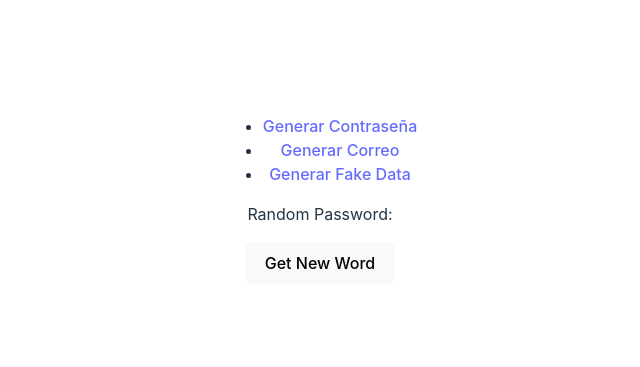
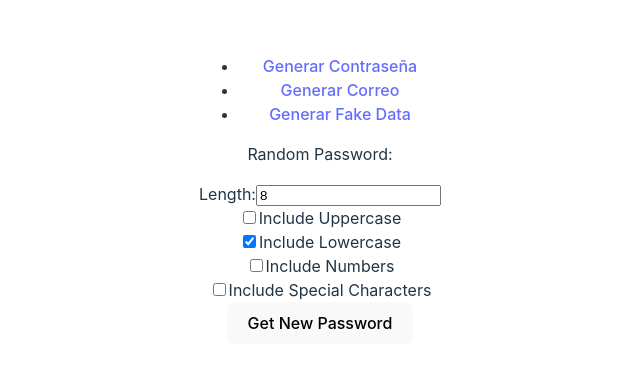
Before and after one commit to RaulCasado/password-generator, a React (Vite) app in the folder frontend/: page / in a window 1280 px wide. Shown: the part 209-576 px from the top of the page, without its empty margins (320-960 px from the left). Built offline with nearby package versions, Linux system fonts and the light colour scheme; no server answers.

Commit message:
feat: added restrictions to password

```diff
--- a/frontend/src/components/GeneratePassword.jsx
+++ b/frontend/src/components/GeneratePassword.jsx
@@ -1,35 +1,96 @@
-import  { useState, useEffect } from 'react';
+import { useState } from 'react';
 import axios from 'axios';
 
 export function GeneratePassword() {
   const [password, setPassword] = useState('');
+  const [error, setError] = useState(null);
+  const [length, setLength] = useState(8);
+  const [includeUppercase, setIncludeUppercase] = useState(false);
+  const [includeLowercase, setIncludeLowercase] = useState(true);
+  const [includeNumbers, setIncludeNumbers] = useState(false);
+  const [includeSpecialCharacters, setIncludeSpecialCharacters] = useState(false);
 
-  useEffect(() => {
-    // Fetch a random word from the Python server
-    axios.post('http://localhost:5000/request_password')
+  const fetchPassword = () => {
+    setError(null);
+    axios.post('http://localhost:5000/request_password', {
+      length,
+      includeUppercase,
+      includeLowercase,
+      includeNumbers,
+      includeSpecialCharacters
+    })
       .then(response => {
         setPassword(response.data.password);
       })
       .catch(error => {
-        console.error(error);
+        if (error.response && error.response.status === 400) {
+          setError(error.response.data.error);
+        } else {
+          setError("Failed to fetch password. Please try again.");
+        }
       });
-  }, []);
+  };
 
   const handleButtonClick = () => {
-    // Fetch a new random word when the button is clicked
-    axios.post('http://localhost:5000/request_password')
-      .then(response => {
-        setPassword(response.data.password);
-      })
-      .catch(error => {
-        console.error(error);
-      });
+    fetchPassword();
   };
 
   return (
     <div>
       <p>Random Password: {password}</p>
-      <button onClick={handleButtonClick}>Get New Word</button>
+      {error && <p style={{ color: 'red' }}>{error}</p>}
+      <div>
+        <label>
+          Length:
+          <input
+            type="number"
+            value={length}
+            onChange={(e) => setLength(Number(e.target.value))}
+            min="1"
+          />
+        </label>
+      </div>
+      <div>
+        <label>
+          <input
+            type="checkbox"
+            checked={includeUppercase}
+            onChange={() => setIncludeUppercase(!includeUppercase)}
+          />
+          Include Uppercase
+        </label>
+      </div>
+      <div>
+        <label>
+          <input
+            type="checkbox"
+            checked={includeLowercase}
+            onChange={() => setIncludeLowercase(!includeLowercase)}
+          />
+          Include Lowercase
+        </label>
+      </div>
+      <div>
+        <label>
+          <input
+            type="checkbox"
+            checked={includeNumbers}
+            onChange={() => setIncludeNumbers(!includeNumbers)}
+          />
+          Include Numbers
+        </label>
+      </div>
+      <div>
+        <label>
+          <input
+            type="checkbox"
+            checked={includeSpecialCharacters}
+            onChange={() => setIncludeSpecialCharacters(!includeSpecialCharacters)}
+          />
+          Include Special Characters
+        </label>
+      </div>
+      <button onClick={handleButtonClick}>Get New Password</button>
     </div>
   );
 }
```
Also changed, not shown: 1 other file (tests, documents, lock files or other folders).
